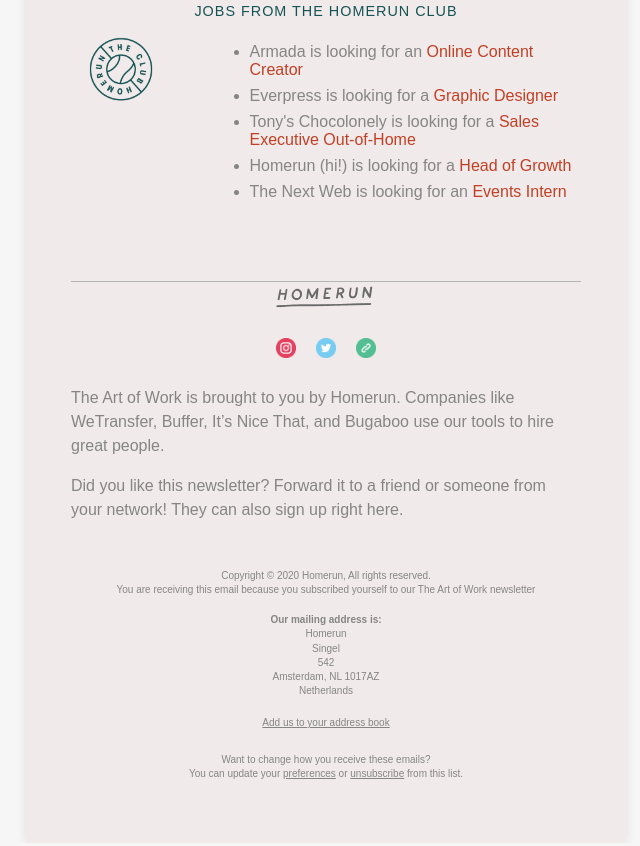
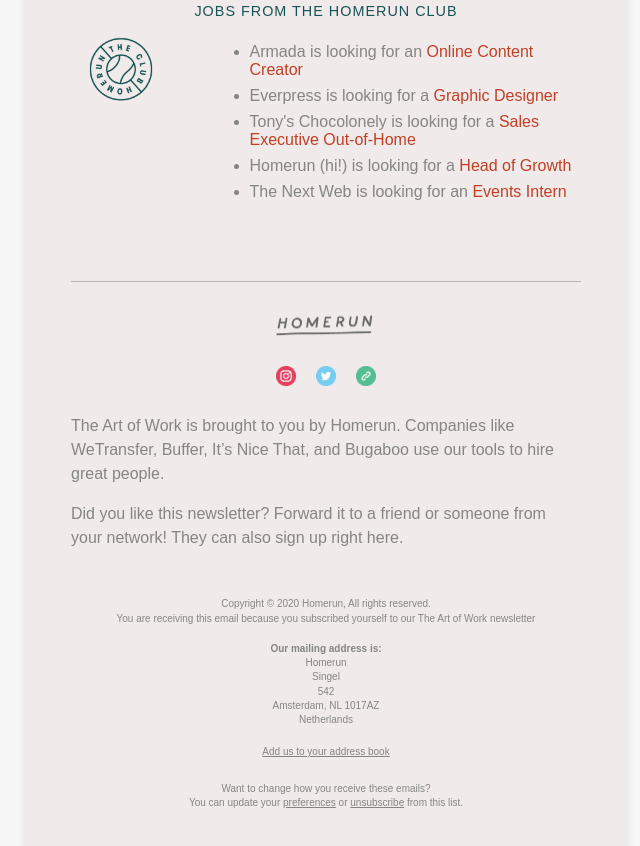
Before and after one commit to elinlora/home-run, a plain HTML site: page index.html in a window 1280 px wide. Shown: the part 1922-2768 px from the top of the page, without its empty margins (314-954 px from the left). Drawn offline with Linux system fonts and the light colour scheme.

Commit message:
padding adjustement to footer logo section

```diff
--- a/index.html
+++ b/index.html
@@ -308,7 +308,7 @@
                   </td>
                 </tr>
                 <tr>
-                  <td>
+                  <td style="padding-top: 1.8em;">
                     <!-- Footer Logo Table -->
                     <table class="content-container" border="0" cellspacing="0" cellpadding="0" align="center" style="padding-bottom: 1.5em;">
                       <tr>
```
